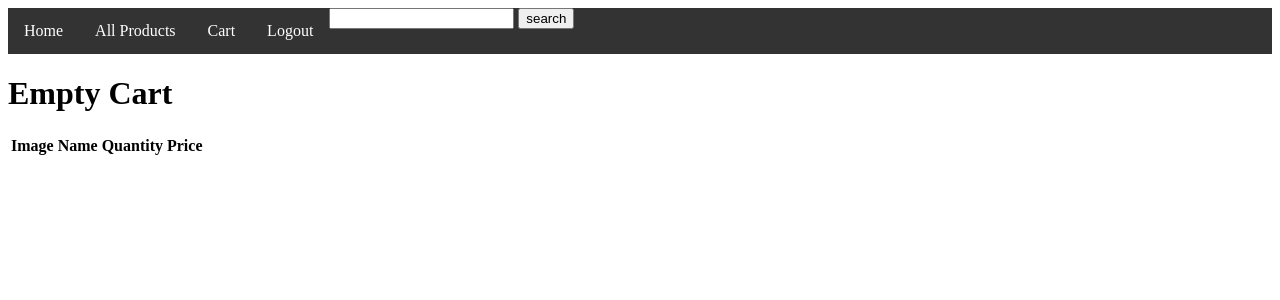
After one commit to ScreamingSyntax/Ecommerce-Web-Django, a Django app: page /cart/ in a window 1280 px wide. The commit adds this page. Shown: the top 300 px of the page. Run offline with Django 4.2, Linux system fonts and the light colour scheme; a user stored in the database is signed in; data comes from the database, SQL or seed files in the repository; both versions use the stored data as it was after the commit; lists and menus that the app fills with data are empty.

Commit message:
User Side Complete

```diff
--- a/ecommerce/settings.py
+++ b/ecommerce/settings.py
@@ -109,6 +109,6 @@ MEDIA_URL = '/media/'
 
 STATIC_URL = 'static/'
 DEFAULT_AUTO_FIELD = 'django.db.models.BigAutoField'
-LOGIN_URL= 'category-list'
+LOGIN_URL= 'login'
 LOGIN_REDIRECT_URL= 'category-list'
 LOGOUT_REDIRECT_URL= 'category-list'
--- a/ecommerce/urls.py
+++ b/ecommerce/urls.py
@@ -2,9 +2,11 @@ from django.contrib import admin
 from django.urls import path
 from django.conf import settings
 from django.conf.urls.static import static
-from products.views import ProductForm,ProductsListView, CategoryListView,CategoryDetailView
+from products.views import ProductForm,ProductsListView, CategoryListView,CategoryDetailView,ProductDetailView,SearchProductView,SearchAddToCart
 from main.views import UserRegisterView
 from django.contrib.auth.views import LoginView,LogoutView
+from order.views import CartView,DeleteCart,IncrementCart,DecrementCart
+# from order.views import
 urlpatterns = [
     path('admin/', admin.site.urls),
     path('product/add',ProductForm.as_view(),name='product-add'),
@@ -13,7 +15,15 @@ urlpatterns = [
     path('cat/<int:pk>',CategoryDetailView.as_view(),name='category-detail'),
     path('register/',UserRegisterView.as_view(),name='register'),
     path('login/',LoginView.as_view(template_name='main/login.html'),name='login'),
-    path('logout/',LogoutView.as_view(),name='logout')
+    path('logout/',LogoutView.as_view(),name='logout'),
+    path('cart/',CartView.as_view(),name='cart'),
+    path('products/<int:pk>',ProductDetailView.as_view(),name='product-detail'),
+    path('cart/del/<int:pk>',DeleteCart.as_view(),name='delete-cart'),
+    path('cart/inc/<int:pk>',IncrementCart.as_view(),name='increment-cart'),
+    path('cart/dec/<int:pk>',DecrementCart.as_view(),name='decrement-cart'),
+    path('searchbar/',SearchProductView.as_view(),name='searchbar'),
+    path('searchbar/cart/<int:pk>',SearchAddToCart.as_view(),name='search-cart' )
+
 ]
 
 if settings.DEBUG == True:
--- a/main/templates/main/base.html
+++ b/main/templates/main/base.html
@@ -6,21 +6,22 @@
   <link rel="stylesheet" href="{% static 'main/main.css' %}">
 </head>
 <body>
-  <!-- Navigation bar markup -->
-  <div class="navbar">
+  <div class ="navbar">
     <a href="{% url 'category-list' %}">Home</a>
     <a href="{% url 'product-list' %}">All Products</a>
     {% if user.is_authenticated %}
-    <a href="#contact">Cart</a>
+    <a href="{% url 'cart' %}">Cart</a>
     <a href="{% url 'logout' %}">Logout</a>
     {% else %}
     <a href="{%url 'login' %}">Login</a>
     <a href="{%url 'register'%}">Register</a>
     {% endif %}
+    <form action="{% url 'searchbar' %}" method="GET">
+    <input type="text" name="search"/>
+    <button type="submit">search</button>
+    </form>
   </div>
 </body>
 {% block content %}
-
-
 {% endblock content %}
 </html>
--- a/main/views.py
+++ b/main/views.py
@@ -6,11 +6,17 @@ from django.contrib import messages
 from django.views.generic.edit import FormView
 from django.urls import reverse_lazy
 # from django.contrib.auth.
+from django.http import HttpResponseRedirect
+from django.shortcuts import redirect
 
 class UserRegisterView(FormView):
     template_name = 'main/register.html'
     form_class = UserRegistrationForm
     success_url= reverse_lazy('login')
+    def get(self, request, *args, **kwargs):
+        if self.request.user.is_authenticated:
+            return redirect('category-list')
+        return super().get(request, *args, **kwargs)
 
     def form_valid(self, form):
         form.save()
--- a/order/models.py
+++ b/order/models.py
@@ -6,6 +6,7 @@ from django.utils import timezone
 class Cart(models.Model):
     product = models.ForeignKey(Products,on_delete=models.DO_NOTHING)
     user= models.ForeignKey(User,on_delete=models.DO_NOTHING)
+    quantity = models.IntegerField(default=1)
 
 class Order(models.Model):
     user = models.ForeignKey(User,on_delete=models.DO_NOTHING)
--- a/order/templates/order/cart.html
+++ /dev/null
@@ -1,3 +0,0 @@
-{% extends 'main/base.html' %}
-{% block content %}
-{% endblock content %}
--- /dev/null
+++ b/order/templates/order/cart_list.html
@@ -0,0 +1,49 @@
+{% extends 'main/base.html' %}
+{% block content %}
+    <table>
+        <thead>
+            <tr>
+                <th>Image</th>
+                <th>Name</th>
+                <th>Quantity</th>
+                <th>Price</th>
+                <th></th>
+                <th></th>
+                <th></th>
+            </tr>
+        </thead>
+        <tbody>
+            {% for cart in carts %}
+            <tr>
+                <td><img src="{{cart.product.image.url}}" style="width:50px;height:50px;" /></td>
+                <td><small>{{cart.product.name}}</small> </td>
+                <td><small>{{cart.quantity}}</small></td>
+                <td><small>{{cart.name}}</small> </td>
+                <td><small>Rs {{cart.product.price}}</small></td>
+                {% if cart.quantity <  cart.product.quantity%}
+                <td>
+                <form action="{% url 'increment-cart' cart.product.id %}" method="GET">
+                    {% csrf_token %}
+                    <button type="submit" name="product_obj" value="{{cart.id}}">Increment</button></form>
+                </td>
+                {% endif %}
+                <td>
+                    <form action="{% url 'decrement-cart' cart.product.id %}" method="GET">
+                        {% csrf_token %}
+                        <button type="submit" name="product_obj" value="{{cart.id}}">Decrement</button></form>
+                    </td>
+                <td>
+                    <form action="{% url 'delete-cart' cart.product.id %}" method="GET">
+                        {% csrf_token %}
+                        <button type="submit" name="product_obj" value="{{cart.id}}">Remove From Cart</button></form>
+                </td>
+
+            </tr>
+            {% empty %}
+            <h1>Empty Cart</h1>
+            {% endfor %}
+        </tbody>
+    </table>
+
+
+{% endblock content %}
--- a/order/views.py
+++ b/order/views.py
@@ -1 +1,64 @@
-from django.shortcuts import render
+from django.shortcuts import render,redirect
+from products.models import Products
+from django.views.generic import ListView,TemplateView
+from order.models import Cart
+from django.contrib.auth.mixins import LoginRequiredMixin
+# from django.contrib.auth.
+from django.http import HttpResponse,HttpResponseRedirect
+# from django.dispatch import
+# from django.urls import reverse,reverse_lazy
+
+class CartView(LoginRequiredMixin,ListView):
+    template_name='order/cart.html'
+    # model = Cart
+    # context_object_name='carts'
+    def get(self,request):
+        # Cart.objects.filter()
+        user= self.request.user
+        cart= user.cart_set.all()
+        context={
+            'carts':cart
+        }
+        return render(self.request,'order/cart_list.html',context)
+        # return HttpResponse(self.request,"Hello")
+
+class DeleteCart(TemplateView):
+    # template_name='order/cart_list.html'
+    template_name = 'order/cart_list.html'
+
+    def get(self, request, *args, **kwargs):
+        cart_id = request.GET.get('product_obj')
+        # print(self.request.user)
+        user = self.request.user
+        user.cart_set.get(id=cart_id).delete()
+        return redirect('cart')
+    # def post(self,request,pk):
+    # product_id = request.POST.get(pk=pk)
+    # print(f'thsi si product_id {pk}')
+    # return reverse_lazy('cart_list')
+
+class IncrementCart(TemplateView):
+    template_name='order/cart_list.html'
+    def get(self,request,*args,**kwargs):
+        cart_id = request.GET.get('product_obj')
+        user=self.request.user
+        cart_item = user.cart_set.get(id=cart_id)
+        print("Increment Called")
+        cart_item.quantity+=1
+        cart_item.save()
+        return redirect('cart')
+
+class DecrementCart(TemplateView):
+    template_name='order/cart_list.html'
+    def get(self,request,*args,**kwargs):
+        cart_id = request.GET.get('product_obj')
+        print("Decrement Called")
+        user=self.request.user
+        cart_item = user.cart_set.get(id=cart_id)
+        # print('this is cart', cart_item.quantity)
+        if(cart_item.quantity==1):
+            cart_item.delete()
+        else:
+            cart_item.quantity-=1
+            cart_item.save()
+        return redirect('cart')
--- a/products/templates/products/cart.html
+++ /dev/null
@@ -1,4 +0,0 @@
-{% extends 'main/base.html' %}
-{% block content %}
-
-{% endblock content %}
--- a/products/templates/products/category_detail.html
+++ b/products/templates/products/category_detail.html
@@ -6,7 +6,8 @@
         {% for product in object.products_set.all %}
         <li class="product-item">
             <img src="{{ product.image.url }}" alt="{{ product.name }}" class="product-image">
-            <span class="product-name">{{ product.name }}</span>
+            <span class="product-name">
+                <a href="{% url 'product-detail' product.id %}">  {{product.name}} </a>
             <br>
             Quantity: <span class="product-quantity">{{ product.quantity }}</span>
             <br>
--- a/products/templates/products/products_list.html
+++ b/products/templates/products/products_list.html
@@ -6,7 +6,11 @@
         {% for product in products %}
         <li class="product-item">
             <img src="{{ product.image.url }}" alt="{{ product.name }}" class="product-image">
-            <span class="product-name">{{ product.name }}</span>
+            <span class="product-name">
+                <a href="{% url 'product-detail' product.id %}">
+                {{ product.name }}
+                </a>
+            </span>
             <br>
             Quantity: <span class="product-quantity">{{ product.quantity }}</span>
             <br>
```
Also changed, not shown: products/templates/products/products_detail.html (added, +15 -0 lines), products/templates/products/search_product.html (added, +20 -0 lines), products/views.py (+87 -4 lines), db.sqlite3, order/migrations/0004_cart_quantity.py (added).
